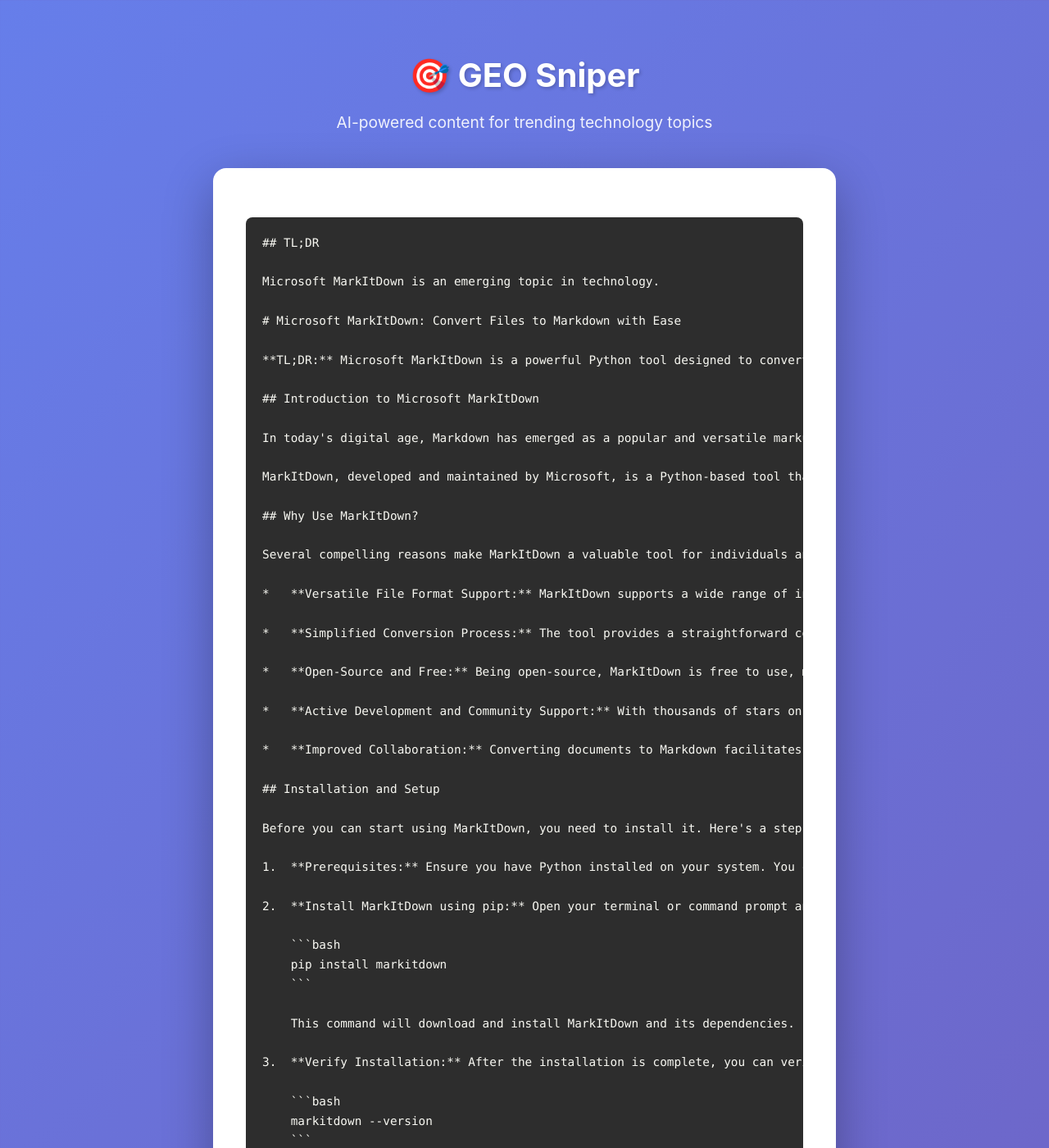
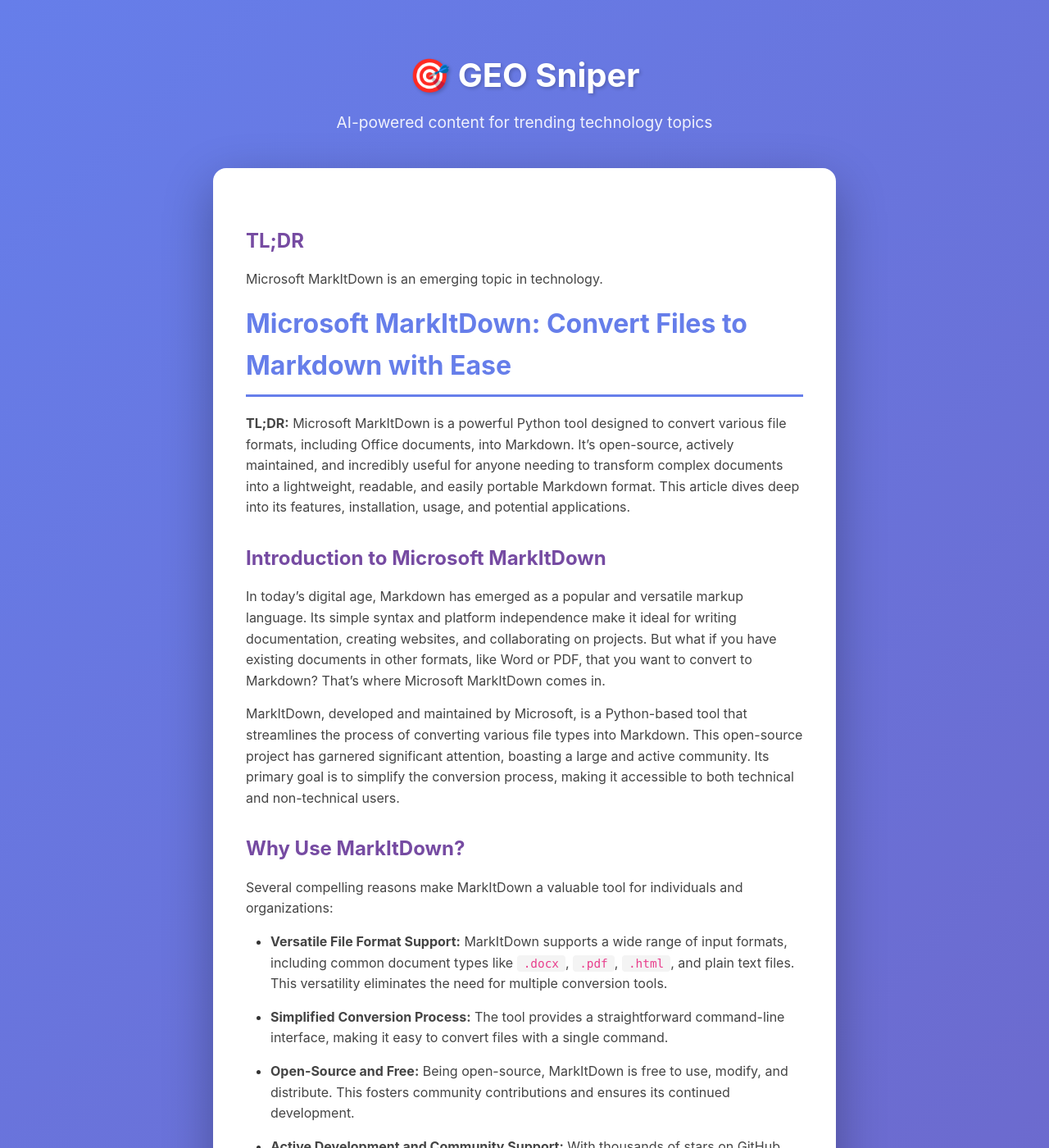
Before and after one commit to totoroagent2026-maker/geo-content, a Jekyll site: the page built from microsoft-markitdown.md, in a window 1280 px wide and 1400 px high. Shown: the whole window at 82% size. Built offline with Jekyll 4.4.1, drawn with Linux system fonts in a browser that asks for light colours; our own code applies the rules of GitHub Pages for plain Markdown files; some of the changed text lies outside the part shown.

Commit message:
Fix: remove markdown code block wrapper

````diff
--- a/microsoft-markitdown.md
+++ b/microsoft-markitdown.md
@@ -12,7 +12,6 @@ description: Complete guide to Microsoft MarkItDown tool for converting files to
   gtag('config', 'G-12LPWFYSG2');
 </script>
 
-```markdown
 ## TL;DR
 
 Microsoft MarkItDown is an emerging topic in technology.
@@ -51,7 +50,6 @@ Before you can start using MarkItDown, you need to install it. Here's a step-by-
 
     ```bash
     pip install markitdown
-    ```
 
     This command will download and install MarkItDown and its dependencies.
 
@@ -59,7 +57,6 @@ Before you can start using MarkItDown, you need to install it. Here's a step-by-
 
     ```bash
     markitdown --version
-    ```
 
     This should display the installed version of MarkItDown.
 
@@ -71,7 +68,6 @@ MarkItDown is designed for simplicity. Here are some common use cases and exampl
 
     ```bash
     markitdown document.docx -o output.md
-    ```
 
     This command converts the `document.docx` file to Markdown and saves it as `output.md`.
 
@@ -79,7 +75,6 @@ MarkItDown is designed for simplicity. Here are some common use cases and exampl
 
     ```bash
     markitdown report.pdf -o report.md
-    ```
 
     This converts the `report.pdf` file to Markdown and saves it as `report.md`.  Be aware that PDF conversion may not always be perfect, especially for complex layouts.
 
@@ -87,7 +82,6 @@ MarkItDown is designed for simplicity. Here are some common use cases and exampl
 
     ```bash
     markitdown website.html -o website.md
-    ```
 
     This converts the `website.html` file to Markdown and saves it as `website.md`.
 
@@ -95,7 +89,6 @@ MarkItDown is designed for simplicity. Here are some common use cases and exampl
 
     ```bash
     markitdown notes.txt -o notes.md
-    ```
 
     This converts the `notes.txt` file to Markdown and saves it as `notes.md`.
 
@@ -103,8 +96,7 @@ MarkItDown is designed for simplicity. Here are some common use cases and exampl
 
     ```bash
     markitdown document.docx -o output/document.md
-    ```
-    This will create the directory `output` if it doesn't exist and place the converted file inside.
+        This will create the directory `output` if it doesn't exist and place the converted file inside.
 
 ## Advanced Features and Customization
 
@@ -118,7 +110,6 @@ While MarkItDown is easy to use out of the box, it also offers some advanced fea
 
     ```bash
     markitdown --help
-    ```
 
     This will display a list of available options, allowing you to fine-tune the conversion process.
 
@@ -173,7 +164,6 @@ A4: PDF conversion can be challenging, especially with complex layouts. Try simp
 **Q5: Where can I find more information and support for MarkItDown?**
 
 A5: The primary source of information and support is the official GitHub repository: [microsoft/markitdown](https://github.com/microsoft/markitdown).  You can find documentation, report issues, and contribute to the project there.
-```
 
 ## Frequently Asked Questions
 
````
